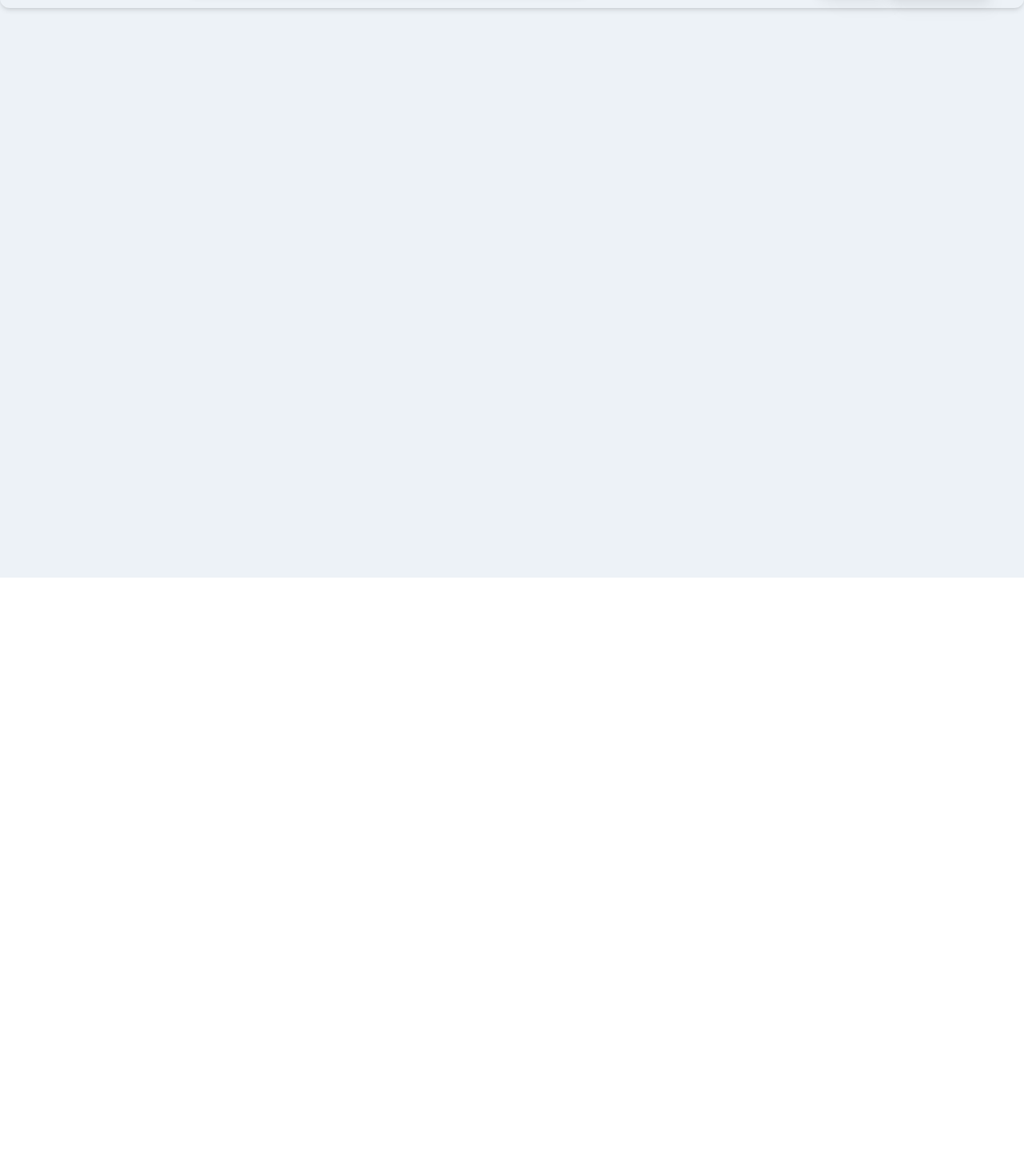
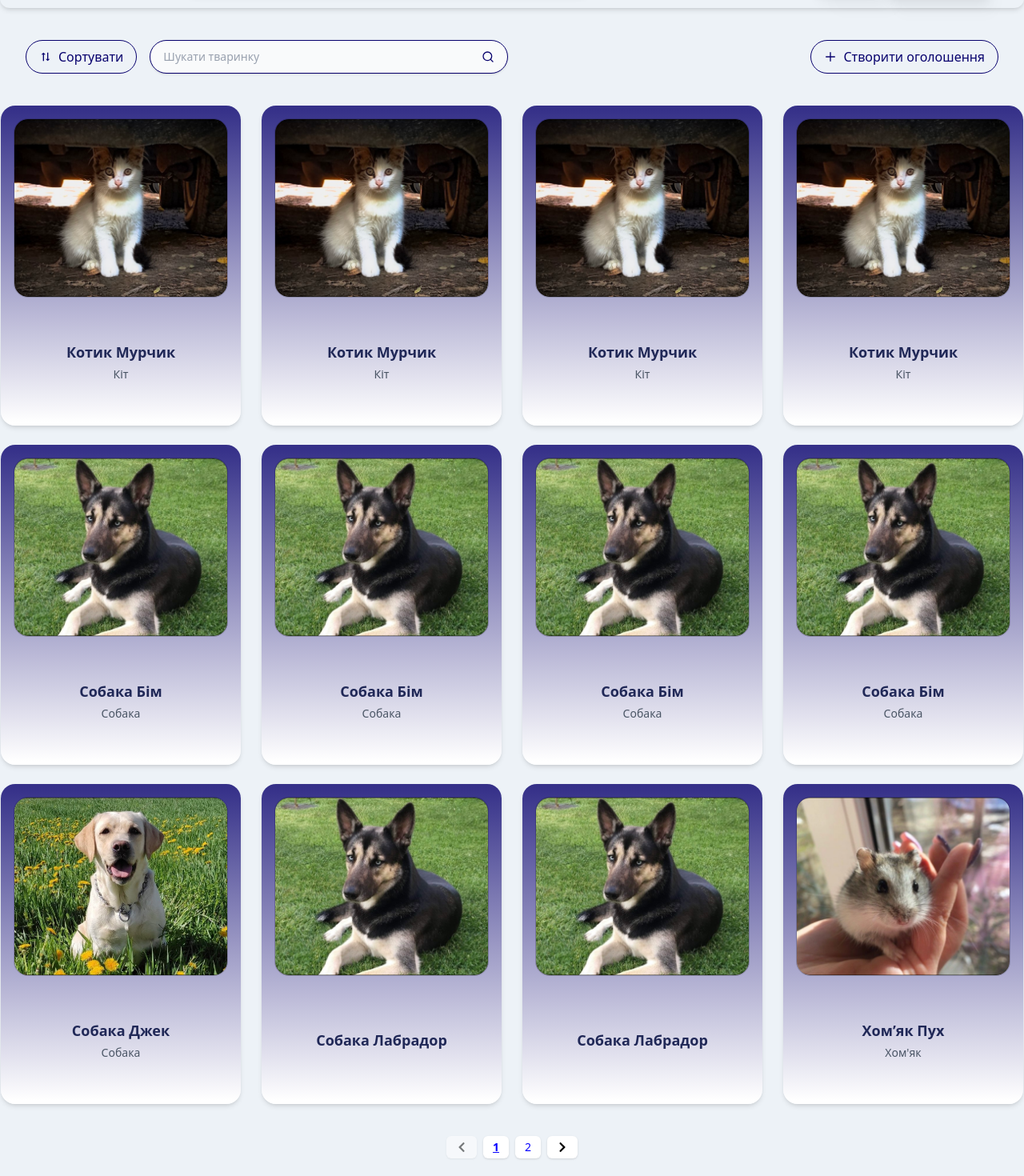
Before and after one commit to Miar0/Django-React-3DN, a React (Vite) app in the folder frontend/: page /announcements in a window 1280 px wide. Shown: the part 78-1548 px from the top of the page at 80% size. Before the commit the page ends 800 px from the top, so only its background shows below. Built offline with nearby package versions, Linux system fonts and the light colour scheme.

Commit message:
feat: add announcement page

```diff
--- a/frontend/package.json
+++ b/frontend/package.json
@@ -15,6 +15,7 @@
     "react": "^19.0.0",
     "react-dom": "^19.0.0",
     "react-icons": "^5.5.0",
+    "react-paginate": "^8.3.0",
     "react-router-dom": "^7.5.0",
     "styled-components": "^6.1.17",
     "tailwindcss": "^4.1.3"
--- a/frontend/src/App.jsx
+++ b/frontend/src/App.jsx
@@ -6,6 +6,7 @@ import { BrowserRouter as Router, Routes, Route } from 'react-router-dom'
 import Modal from './components/Modal'
 import LoginForm from './components/LoginForm'
 import RegisterForm from './components/RegisterForm'
+import AnnouncementPage from './pages/AnnouncementPage'
 
 function App() {
     const [modalType, setModalType] = useState(null)
@@ -21,6 +22,7 @@ function App() {
                 />
                 <Routes>
                     <Route path="/" element={<HomePage />} />
+                    <Route path="/announcements" element={<AnnouncementPage />} />
                 </Routes>
                 <Modal isOpen={modalType !== null} onClose={closeModal}>
                   {modalType === 'login' ? <LoginForm /> : <RegisterForm />}
--- /dev/null
+++ b/frontend/src/components/ButtonCreate.jsx
@@ -0,0 +1,14 @@
+import React from 'react'
+import { HiOutlinePlus } from 'react-icons/hi'
+
+const ButtonCreate = ({ onClick }) => (
+    <button
+        onClick={onClick}
+        className="flex items-center gap-2 px-4 py-2 border border-[#07006D] rounded-full text-[#07006D] font-medium hover:bg-[#f4f4ff] transition whitespace-nowrap"
+    >
+        <HiOutlinePlus />
+        Створити оголошення
+    </button>
+)
+
+export default ButtonCreate
--- /dev/null
+++ b/frontend/src/components/Pagination.jsx
@@ -0,0 +1,34 @@
+import React from 'react'
+import ReactPaginate from 'react-paginate'
+import { FaChevronLeft, FaChevronRight } from 'react-icons/fa'
+
+const Pagination = ({ pageCount, onPageChange }) => {
+    return (
+        <div className="flex justify-center items-center mt-10">
+            <ReactPaginate
+                pageCount={pageCount}
+                onPageChange={onPageChange}
+                previousLabel={
+                    <div className="w-full h-full flex justify-center items-center">
+                        <FaChevronLeft size={14} />
+                    </div>
+                }
+                nextLabel={
+                    <div className="w-full h-full flex justify-center items-center">
+                        <FaChevronRight size={14} />
+                    </div>
+                }
+                breakLabel={<div className="px-3 py-1 text-[#0700FF]">...</div>}
+                containerClassName="flex space-x-2 text-sm"
+                pageClassName="bg-white px-3 py-1 rounded-md shadow-sm hover:bg-gray-100 cursor-pointer"
+                pageLinkClassName="w-full h-full flex justify-center items-center text-[#0700FF]"
+                activeLinkClassName="underline font-semibold text-[#0700FF]"
+                previousClassName="bg-white px-3 py-1 rounded-md shadow-sm hover:bg-gray-100 cursor-pointer"
+                nextClassName="bg-white px-3 py-1 rounded-md shadow-sm hover:bg-gray-100 cursor-pointer"
+                disabledClassName="opacity-50 cursor-not-allowed"
+            />
+        </div>
+    )
+}
+
+export default Pagination
--- /dev/null
+++ b/frontend/src/components/SearchInput.jsx
@@ -0,0 +1,19 @@
+import React from 'react'
+import { FiSearch } from 'react-icons/fi'
+
+const SearchInput = ({ value, onChange, placeholder = 'Пошук...' }) => {
+    return (
+        <div className="flex items-center w-full max-w-md rounded-full shadow-sm bg-gray-50 px-4 py-2 border-[#07006D] border-1">
+            <input
+                type="text"
+                value={value}
+                onChange={onChange}
+                placeholder={placeholder}
+                className="flex-1 bg-transparent outline-none text-sm text-gray-700 placeholder:text-gray-400 "
+            />
+            <FiSearch className="text-[#07006D]" />
+        </div>
+    )
+}
+
+export default SearchInput
--- /dev/null
+++ b/frontend/src/components/SortDropdown.jsx
@@ -0,0 +1,45 @@
+import React, { useState } from 'react'
+import { BiSortAlt2 } from 'react-icons/bi'
+
+const defaultOptions = [
+    { label: 'За назвою', value: 'name' },
+    { label: 'Найновіші', value: 'newest' },
+    { label: 'За типом', value: 'type' },
+]
+
+const SortDropdown = ({ options = defaultOptions, onChange, selected }) => {
+    const [isOpen, setIsOpen] = useState(false)
+
+    return (
+        <div className="relative">
+            <button
+                className="flex items-center  gap-2 px-4 py-2 border border-[#07006D] text-[#07006D] rounded-full hover:bg-gray-50 transition"
+                onClick={() => setIsOpen(!isOpen)}
+            >
+                <BiSortAlt2 />
+                Сортувати
+            </button>
+
+            {isOpen && (
+                <div className="absolute right-0 mt-2 bg-white border shadow-md rounded-md w-48 z-100">
+                    {options.map((option) => (
+                        <div
+                            key={option.value}
+                            className={`px-4 py-2 cursor-pointer hover:bg-gray-100 text-sm ${
+                                selected === option.value ? 'font-semibold text-[#07006D]' : ''
+                            }`}
+                            onClick={() => {
+                                onChange(option.value)
+                                setIsOpen(false)
+                            }}
+                        >
+                            {option.label}
+                        </div>
+                    ))}
+                </div>
+            )}
+        </div>
+    )
+}
+
+export default SortDropdown
--- a/frontend/src/components/carousel/PetCard.jsx
+++ b/frontend/src/components/carousel/PetCard.jsx
@@ -3,15 +3,15 @@ import catImage from '../../assets/images/cat.png';
 
 const PetCard = ({ pet }) => {
     return (
-        <div className="relative w-75 h-100 px-4 pt-4
-            rounded-[18px] shadow-md flex flex-col items-center justify-start
-            transition-transform duration-300 hover:scale-105 z-10 hover:z-30
-            bg-[linear-gradient(to_bottom,_rgba(7,0,109,0.8)_1%,_#FFFFFF_99%)]
-            dark:bg-[linear-gradient(to_bottom,_#1B1E4B_0%,_#A6B1C6_100%)]
-            "
+        <div className="w-full max-w-[300px] h-100 mx-auto px-4 pt-4
+          rounded-[18px] shadow-md flex flex-col items-center justify-start
+          transition-transform duration-300 hover:scale-105 z-10 hover:z-30
+          bg-[linear-gradient(to_bottom,_rgba(7,0,109,0.8)_1%,_#FFFFFF_99%)]
+          dark:bg-[linear-gradient(to_bottom,_#1B1E4B_0%,_#A6B1C6_100%)]"
         >
 
-            <img
+
+        <img
                 src={pet?.image || catImage}
                 alt={pet?.name || 'Котик'}
                 className="w-68 h-56 object-cover rounded-[18px]
--- a/frontend/src/data/pets.js
+++ b/frontend/src/data/pets.js
@@ -56,6 +56,48 @@ const pets = [
         type: "Собака",
         image: dogLabrador,
     },
+    {
+        id: 2,
+        name: "Котик Мурчик",
+        type: "Кіт",
+        image: catM,
+    },
+    {
+        id: 3,
+        name: "Хом’як Пух",
+        type: "Хом'як",
+        image: hamsterM,
+    },
+    {
+        id: 4,
+        name: "Собака Бім",
+        type: "Собака",
+        image: dogLabrador,
+    },
+
+    {
+        id: 5,
+        name: "Котик Мурчик",
+        type: "Кіт",
+        image: catM,
+    },
+    {
+        id: 6,
+        name: "Собака Лабрадор",
+        image: dogLabrador,
+    },
+    {
+        id: 7,
+        name: "Хом’як Пух",
+        type: "Хом'як",
+        image: hamsterM,
+    },
+    {
+        id: 8,
+        name: "Собака Бім",
+        type: "Собака",
+        image: dogLabrador,
+    },
 ];
 
 export default pets;
--- /dev/null
+++ b/frontend/src/pages/AnnouncementPage.jsx
@@ -0,0 +1,76 @@
+import React, { useState, useMemo } from 'react'
+import pets from '../data/pets'
+import PetCard from '../components/carousel/PetCard'
+import Pagination from '../components/Pagination'
+import SearchInput from '../components/SearchInput'
+import SortDropdown from '../components/SortDropdown'
+import ButtonCreate from '../components/ButtonCreate'
+
+const ITEMS_PER_PAGE = 12
+
+const AnnouncementPage = () => {
+    const [currentPage, setCurrentPage] = useState(0)
+    const [query, setQuery] = useState('')
+    const [sortValue, setSortValue] = useState('name')
+
+    const filteredPets = useMemo(() => {
+        let result = pets.filter((pet) =>
+            pet.name.toLowerCase().includes(query.toLowerCase())
+        )
+
+        if (sortValue === 'name') {
+            result.sort((a, b) => a.name.localeCompare(b.name))
+        } else if (sortValue === 'type') {
+            result.sort((a, b) => (a.type || '').localeCompare(b.type || ''))
+        } else if (sortValue === 'newest') {
+            result.reverse()
+        }
+
+        return result
+    }, [query, sortValue])
+
+    const offset = currentPage * ITEMS_PER_PAGE
+    const currentPets = filteredPets.slice(offset, offset + ITEMS_PER_PAGE)
+    const pageCount = Math.ceil(filteredPets.length / ITEMS_PER_PAGE)
+
+    const handlePageClick = ({ selected }) => {
+        setCurrentPage(selected)
+    }
+
+    return (
+        <div className="min-h-screen max-w-[1440px] mx-auto py-10">
+
+            <div className="flex flex-col md:flex-row justify-between items-center gap-4 mb-10 max-w-[1440px] mx-auto px-8">
+                <div className="flex gap-4 w-full">
+                    <SortDropdown
+                        selected={sortValue}
+                        onChange={(value) => {
+                            setSortValue(value)
+                            setCurrentPage(0)
+                        }}
+                    />
+                    <SearchInput
+                        value={query}
+                        onChange={(e) => {
+                            setQuery(e.target.value)
+                            setCurrentPage(0)
+                        }}
+                        placeholder="Шукати тваринку"
+                    />
+                </div>
+                <ButtonCreate onClick={() => console.log('Open create announcement')} />
+            </div>
+
+                <div className="grid grid-cols-2 md:grid-cols-3 lg:grid-cols-4 gap-6 max-w-[1440px] w-full mx-auto">
+                    {currentPets.map((pet) => (
+                        <PetCard key={pet.id} pet={pet} />
+                    ))}
+                </div>
+
+
+            <Pagination pageCount={pageCount} onPageChange={handlePageClick} />
+        </div>
+    )
+}
+
+export default AnnouncementPage
```
Also changed, not shown: 1 other file (tests, documents, lock files or other folders).
